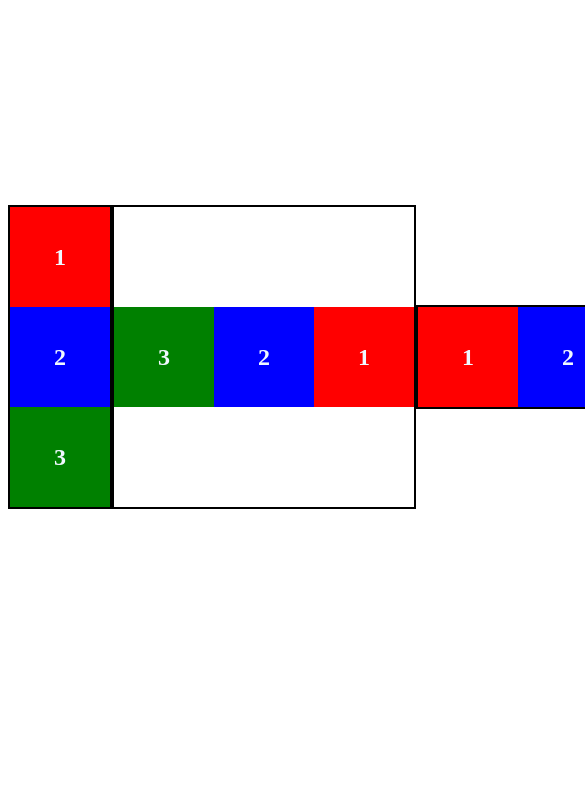
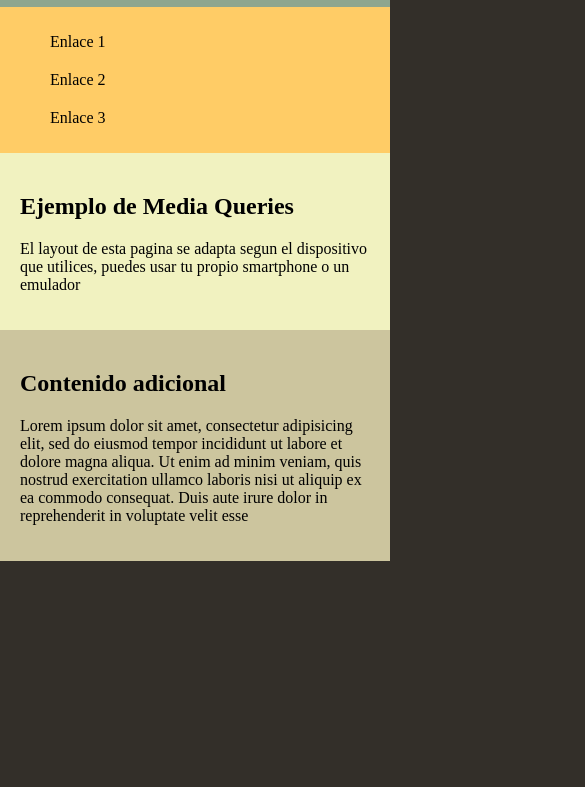
Before and after one commit to Patelanegra/respositorio-diplomatura, a plain HTML site: page index.html in a window 390 px wide. Shown: the part 73-860 px from the top of the page, 585 px wide, since content can reach past the window. Drawn offline with Linux system fonts and the light colour scheme.

Commit message:
Ejercicio CSS Pt. 3

```diff
--- /dev/null
+++ b/base.css
@@ -0,0 +1,90 @@
+@charset "utf-8";
+/* CSS Document */
+
+body {
+	color: #000;
+	background: #332F29;
+	font-size:100%;
+}
+#contenedor {
+	width: 800px;
+	background: #8FA68E;
+	margin-right:auto;
+	margin-left:auto;
+	overflow: hidden;
+}
+nav {
+	background: #CC3910;
+	float: left;
+	width: 160px;
+}
+ul {
+	list-style-type:none;
+}
+a {
+	color:#F1F2C0;
+	text-decoration: none;
+}
+section {
+	background: #F1F2C0;
+	float: left;
+	margin: 0 0 0 25px;
+	width: 400px;
+}
+aside {
+	background: #CCC59E;
+	float: right;
+	width: 190px;
+}
+
+@media screen and (max-width: 800px) {
+	body {
+		color: #000;
+		background: #332F29;
+		font-size:100%;
+		margin: 0px;
+	}
+	#contenedor {
+		width: 100%;
+		background: #8FA68E;
+		margin-right:auto;
+		margin-left:auto;
+		overflow: hidden;
+		display: flex;
+	    flex-direction: column;
+	}
+	nav {
+		background: #ffcc66;
+		float: left;
+		width: 100%;
+	}
+	ul {
+		list-style-type:none;
+	}
+	li{
+		padding: 10px;
+	}
+	a {
+		color:#000000;
+		text-decoration: none;
+	}
+	section {
+		background: #F1F2C0;
+		float: left;
+		margin: 0px;
+		padding: 20px;
+		width: 100%;
+	}
+	aside {
+		background: #CCC59E;
+		float: right;
+		width: 100%;
+		padding: 20px;
+	}
+	p{
+		width: 90%;
+	}
+	h1{
+		padding-left: 20px;
+	}
+}
--- a/index.html
+++ b/index.html
@@ -1,28 +1,34 @@
 <!DOCTYPE html>
 <html lang="en">
 <head>
-    <meta charset="UTF-8">
-    <meta name="viewport" content="width=device-width, initial-scale=1.0">
-    <title>Document</title>
-    <link rel="stylesheet" href="style.css">
+  <meta charset="UTF-8">
+  <meta name="viewport" content="width=device-width, initial-scale=1.0">
+  <title>Document</title>
+  <link rel="stylesheet" href="base.css">
 </head>
 <body>
-    <main>
-      <section id="ej-1">
-        <div class="rojo-1"><h2>1</h2></div>
-        <div class="azul-2"><h2>2</h2></div>
-        <div class="verde-3"><h2>3</h2></div>
+  <div id="contenedor">
+    <h1>Optimizando con CSS </h1>
+    <nav>
+      <ul>
+        <li><a href="#">Enlace 1</a></li>
+        <li><a href="#">Enlace 2</a></li>
+        <li><a href="#">Enlace 3</a></li>
+      </ul>
+    </nav>
+    <section>
+      <h2>Ejemplo de Media Queries </h2>
+      <p> El layout de esta pagina se adapta segun el dispositivo que utilices, puedes usar tu propio smartphone o un
+        emulador</p>
       </section>
-      <section id="ej-2">
-        <div class="rojo-1"><h2>1</h2></div>
-        <div class="azul-2"><h2>2</h2></div>
-        <div class="verde-3"><h2>3</h2></div>
-      </section>
-      <section id="ej-3">
-        <div class="rojo-1"><h2>1</h2></div>
-        <div class="azul-2"><h2>2</h2></div>
-        <div class="verde-3"><h2>3</h2></div>
-      </section>
-    </main>
+    <aside>
+      <h2> Contenido adicional </h2>
+      <p>Lorem ipsum dolor sit amet, consectetur adipisicing elit, sed do eiusmod tempor incididunt ut labore et dolore
+        magna aliqua. Ut enim ad minim veniam, quis nostrud exercitation ullamco laboris nisi ut aliquip ex ea commodo
+        consequat. Duis aute irure dolor in reprehenderit in voluptate velit esse</p>
+      </aside>
+
+  </div>
+
 </body>
 </html>
```
